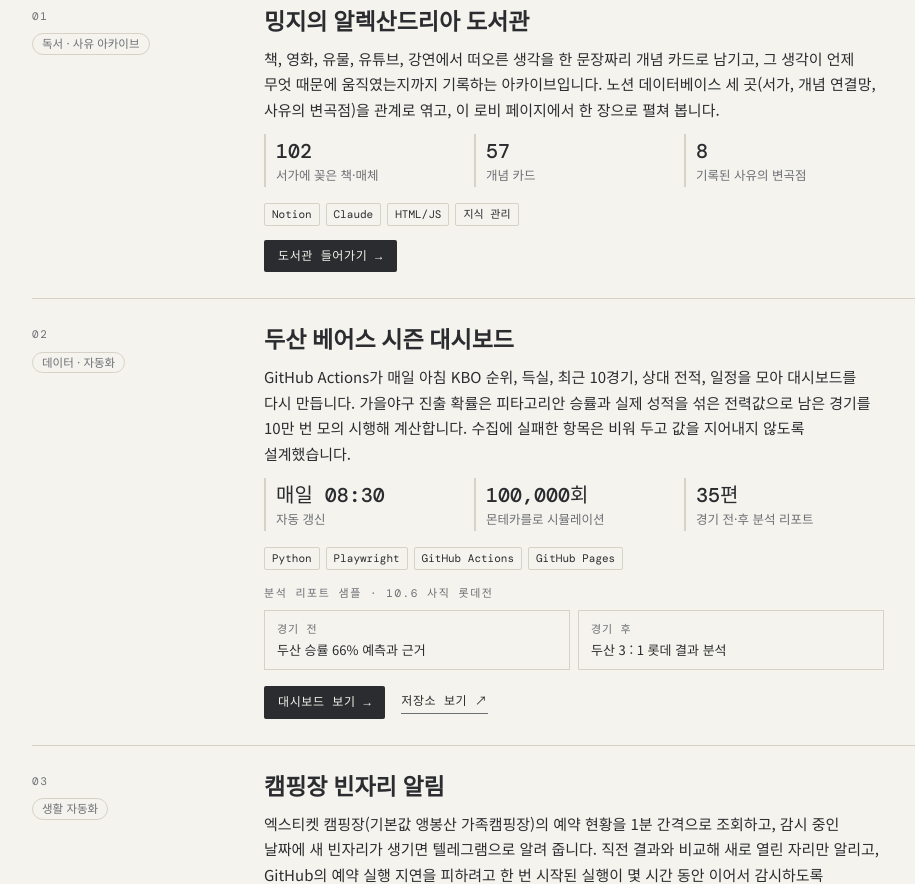
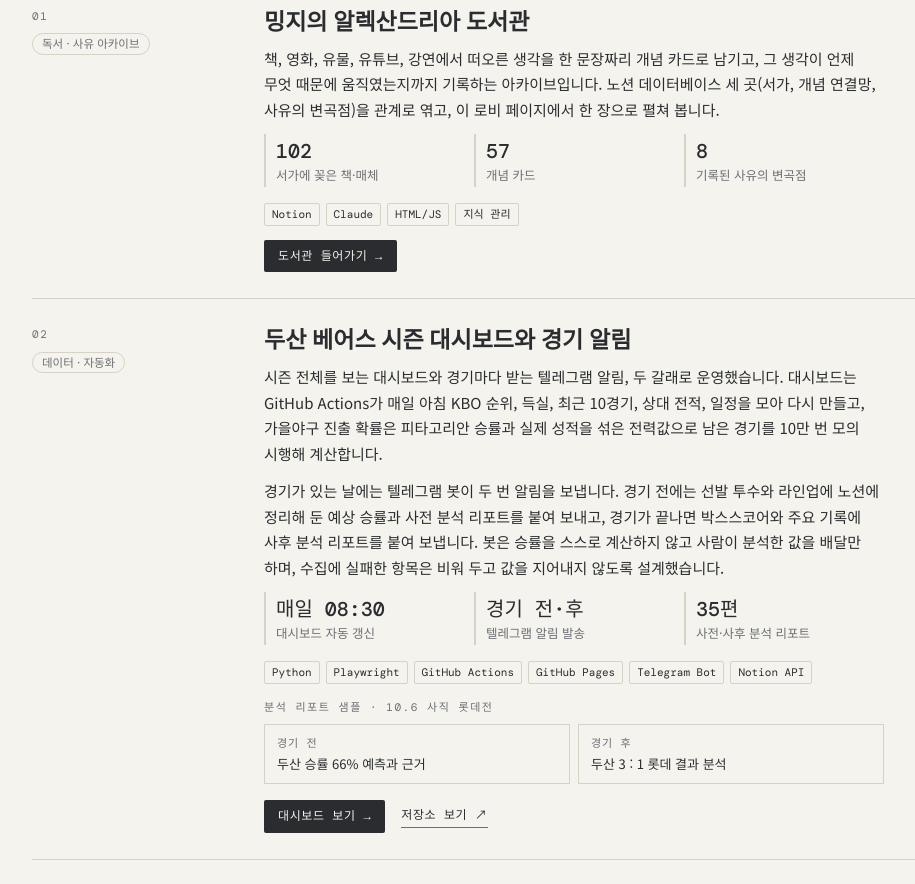
Before and after one commit to Kimey102/Kimey102.github.io, a plain HTML site: page index.html in a window 1280 px wide. Shown: the part 481-1365 px from the top of the page, without its empty margins (142-1057 px from the left). Drawn offline with nearby package versions, Linux system fonts and the light colour scheme; a web font is replaced by a local one.

Commit message:
두산 베어스 카드에 경기 전·후 텔레그램 알림봇 내용 추가
Co-Authored-By: Claude Opus 5.5 <noreply@anthropic.com>
Claude-Session: https://claude.ai/code/session_013eEkLhZR62KG1438ySNFdS

```diff
--- a/index.html
+++ b/index.html
@@ -158,14 +158,15 @@ footer{border-top:1px solid var(--rule);padding-top:18px;display:flex;justify-co
     <article class="work">
       <div class="meta"><span class="no">02</span><span class="kind">데이터 · 자동화</span></div>
       <div>
-        <h3><a href="/KBO_Doosan-Bears/">두산 베어스 시즌 대시보드</a></h3>
-        <p>GitHub Actions가 매일 아침 KBO 순위, 득실, 최근 10경기, 상대 전적, 일정을 모아 대시보드를 다시 만듭니다. 가을야구 진출 확률은 피타고리안 승률과 실제 성적을 섞은 전력값으로 남은 경기를 10만 번 모의 시행해 계산합니다. 수집에 실패한 항목은 비워 두고 값을 지어내지 않도록 설계했습니다.</p>
+        <h3><a href="/KBO_Doosan-Bears/">두산 베어스 시즌 대시보드와 경기 알림</a></h3>
+        <p>시즌 전체를 보는 대시보드와 경기마다 받는 텔레그램 알림, 두 갈래로 운영했습니다. 대시보드는 GitHub Actions가 매일 아침 KBO 순위, 득실, 최근 10경기, 상대 전적, 일정을 모아 다시 만들고, 가을야구 진출 확률은 피타고리안 승률과 실제 성적을 섞은 전력값으로 남은 경기를 10만 번 모의 시행해 계산합니다.</p>
+        <p>경기가 있는 날에는 텔레그램 봇이 두 번 알림을 보냅니다. 경기 전에는 선발 투수와 라인업에 노션에 정리해 둔 예상 승률과 사전 분석 리포트를 붙여 보내고, 경기가 끝나면 박스스코어와 주요 기록에 사후 분석 리포트를 붙여 보냅니다. 봇은 승률을 스스로 계산하지 않고 사람이 분석한 값을 배달만 하며, 수집에 실패한 항목은 비워 두고 값을 지어내지 않도록 설계했습니다.</p>
         <ul class="facts">
-          <li><b>매일 08:30</b>자동 갱신</li>
-          <li><b>100,000회</b>몬테카를로 시뮬레이션</li>
-          <li><b>35편</b>경기 전·후 분석 리포트</li>
+          <li><b>매일 08:30</b>대시보드 자동 갱신</li>
+          <li><b>경기 전·후</b>텔레그램 알림 발송</li>
+          <li><b>35편</b>사전·사후 분석 리포트</li>
         </ul>
-        <div class="tags"><span>Python</span><span>Playwright</span><span>GitHub Actions</span><span>GitHub Pages</span></div>
+        <div class="tags"><span>Python</span><span>Playwright</span><span>GitHub Actions</span><span>GitHub Pages</span><span>Telegram Bot</span><span>Notion API</span></div>
         <div class="samples">
           <span class="label">분석 리포트 샘플 · 10.6 사직 롯데전</span>
           <a href="/KBO_Doosan-Bears/reports/2026-10-06_Lotte_pre.html"><b>경기 전</b>두산 승률 66% 예측과 근거</a>
```
